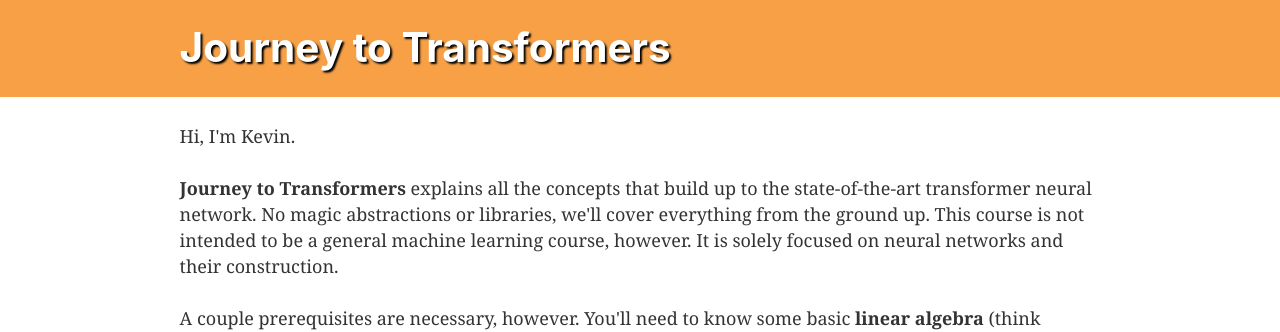
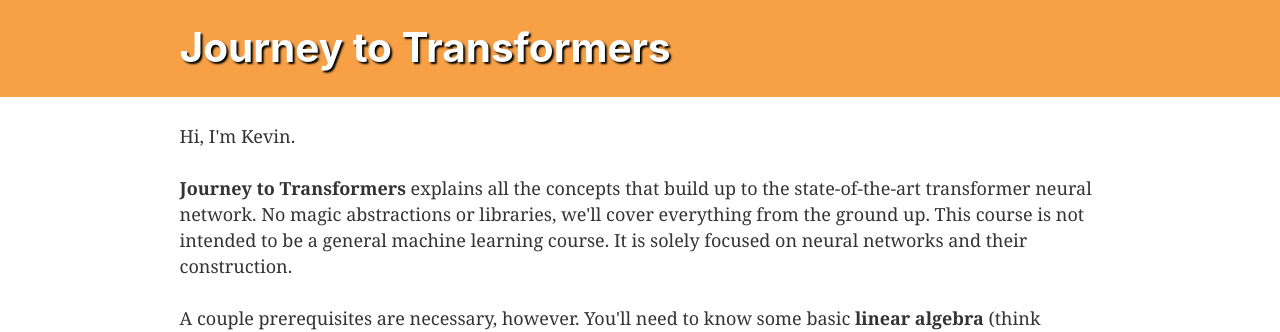
Before and after one commit to kevmo314/transformers, a Gatsby site: page / in a window 1280 px wide. Shown: the top 332 px of the page. Built offline with nearby package versions, Linux system fonts and the light colour scheme; Gatsby itself is replaced by a stand-in of ours.

Commit message:
Remove word.

```diff
--- a/src/pages/index.tsx
+++ b/src/pages/index.tsx
@@ -13,8 +13,8 @@ const IndexPage = () => (
       <strong>Journey to Transformers</strong> explains all the concepts that
       build up to the state-of-the-art transformer neural network. No magic
       abstractions or libraries, we'll cover everything from the ground up. This
-      course is not intended to be a general machine learning course, however.
-      It is solely focused on neural networks and their construction.
+      course is not intended to be a general machine learning course. It is
+      solely focused on neural networks and their construction.
     </p>
     <p>
       A couple prerequisites are necessary, however. You'll need to know some
```
